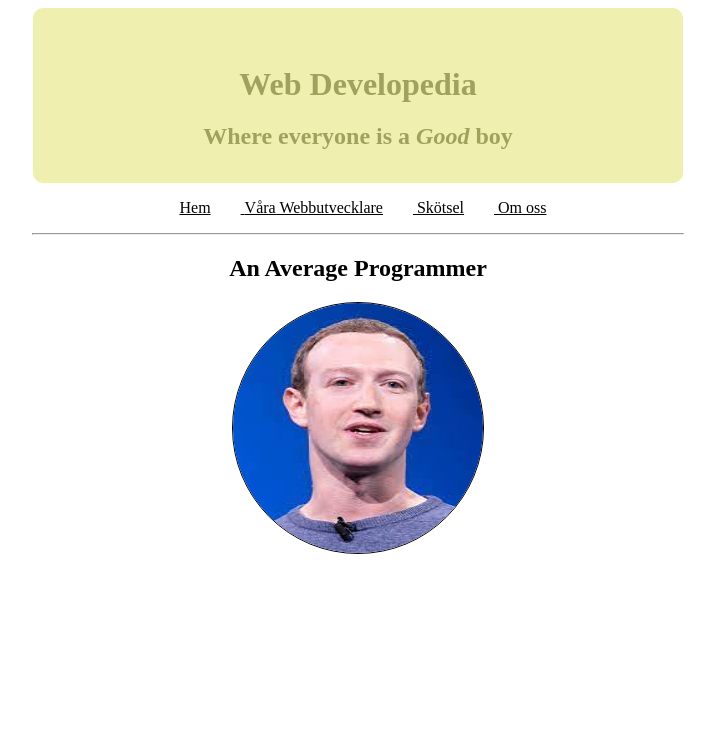
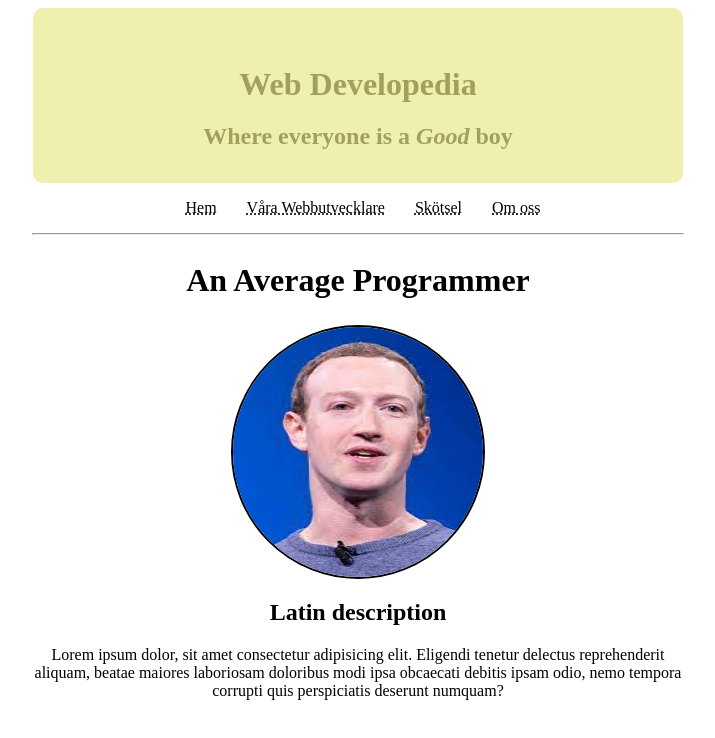
Before and after one commit to adamcheaib/Non-Doglopedia, a plain HTML site: page index.html in a window 1280 px wide. Shown: the top 738 px of the page, without its empty margins (300-1015 px from the left). Drawn offline with Linux system fonts and the light colour scheme.

Commit message:
Beskrivning
Centrerade bilden, la en paragraf och en underrubrik under bilden som jag sedan också centrerade

```diff
--- a/index.css
+++ b/index.css
@@ -31,7 +31,7 @@ body {
 
 #menuundertop {
     text-align: center;
-    text-decoration: underline;
+    text-decoration: underline dotted;
 }
 
 #pagelist {
@@ -52,7 +52,7 @@ h2 {
 }
 
 #markzuck {
-    border: black 1px solid;
+    border: black 2px solid;
     border-radius: 50%;
     height: 250px;
     width: 250px;
@@ -60,3 +60,18 @@ h2 {
     margin-right: auto;
     display: block;
 }
+
+#beskrivningar {
+    text-align: center;
+    width: 50%;
+    margin-left: auto;
+    margin-right: auto;
+}
+
+#unda1 {
+    font-size: x-large;
+}
+
+#average {
+    font-size: xx-large;
+}
--- a/index.html
+++ b/index.html
@@ -16,17 +16,22 @@
     </div>
     <div id="menuundertop">
         <ul id="pagelist">
-            <li>Hem</li>
-            <li>Våra Webbutvecklare</li>
-            <li>Skötsel</li>
-            <li>Om oss</li>
+            <li>Hem</li><li>Våra Webbutvecklare</li><li>Skötsel</li><li>Om oss</li>
         </ul>
     </div>
     <hr>
 
-    <h2>An Average Programmer</h2>
+    <h2 id="average">An Average Programmer</h2>
 
     <img id="markzuck" src="mark.jpeg" alt="">
+
+
+    <div id="beskrivningar">
+        <h2 id="unda1">Latin description</h2>
+        <p>Lorem ipsum dolor, sit amet consectetur adipisicing elit.
+        Eligendi tenetur delectus reprehenderit aliquam, beatae maiores laboriosam doloribus modi ipsa obcaecati debitis
+        ipsam odio, nemo tempora corrupti quis perspiciatis deserunt numquam?</p>
+    </div>
 </body>
 
 </html>
```
